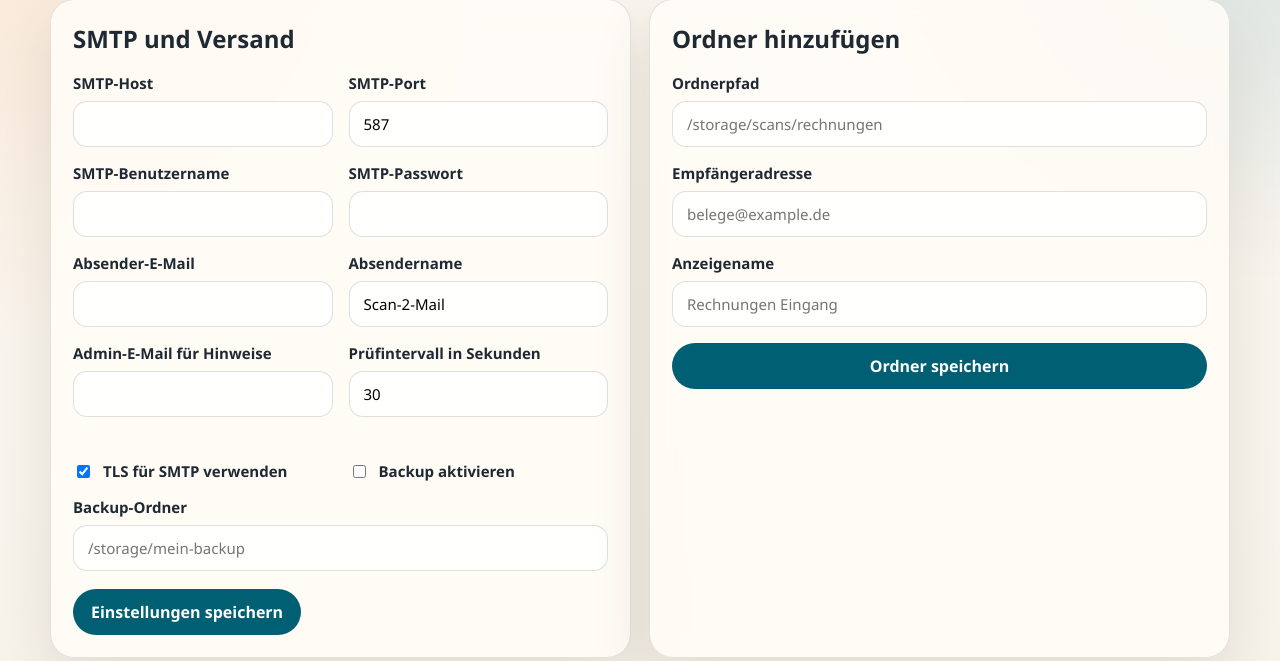
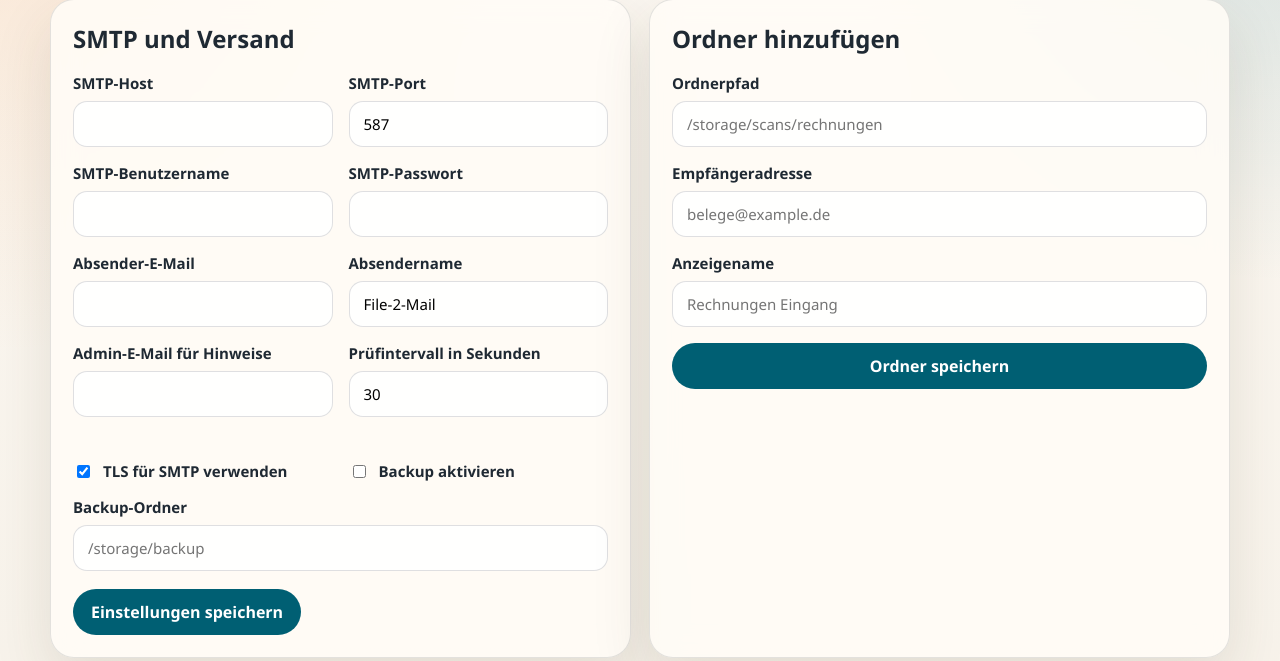
Before and after one commit to Wolf6660/File-2-Mail, a FastAPI app: page /settings in a window 1280 px wide. Shown: the part 166-827 px from the top of the page. Run offline with FastAPI, Linux system fonts and the light colour scheme; data comes from the database, SQL or seed files in the repository; data that the repository does not hold is empty.

Commit message:
Rename project to File-2-Mail

```diff
--- a/app/main.py
+++ b/app/main.py
@@ -17,7 +17,7 @@ from fastapi.templating import Jinja2Templates
 
 BASE_DIR = Path(__file__).resolve().parent.parent
 DATA_DIR = BASE_DIR / "data"
-DB_PATH = DATA_DIR / "scan2mail.db"
+DB_PATH = DATA_DIR / "file2mail.db"
 
 DEFAULT_SETTINGS = {
     "smtp_host": "",
@@ -25,7 +25,7 @@ DEFAULT_SETTINGS = {
     "smtp_username": "",
     "smtp_password": "",
     "sender_email": "",
-    "sender_name": "Scan-2-Mail",
+    "sender_name": "File-2-Mail",
     "admin_email": "",
     "scan_interval": "30",
     "backup_enabled": "0",
@@ -289,7 +289,7 @@ def notify_admin(settings: dict[str, str], recipient_email: str, file_path: Path
     msg = EmailMessage()
     msg["From"] = from_value
     msg["To"] = admin_email
-    msg["Subject"] = f"Scan-2-Mail Fehler fuer {recipient_email}"
+    msg["Subject"] = f"File-2-Mail Fehler fuer {recipient_email}"
     msg.set_content(
         "\n".join(
             [
@@ -434,7 +434,7 @@ class FolderMonitor:
             process_file(settings, folder_row, file_path)
 
 
-app = FastAPI(title="Scan-2-Mail")
+app = FastAPI(title="File-2-Mail")
 app.mount("/static", StaticFiles(directory=str(BASE_DIR / "static")), name="static")
 templates = Jinja2Templates(directory=str(BASE_DIR / "templates"))
 monitor = FolderMonitor()
@@ -509,7 +509,7 @@ def save_settings(
     smtp_username: str = Form(""),
     smtp_password: str = Form(""),
     sender_email: str = Form(""),
-    sender_name: str = Form("Scan-2-Mail"),
+    sender_name: str = Form("File-2-Mail"),
     admin_email: str = Form(""),
     scan_interval: str = Form("30"),
     backup_folder: str = Form(""),
--- a/docker-compose.yml
+++ b/docker-compose.yml
@@ -1,11 +1,10 @@
 services:
-  scan2mail:
+  file2mail:
     build: .
     ports:
       - "8000:8000"
     volumes:
       - ./data:/app/data
-      - /pfad/zum/ordner:/storage
     restart: unless-stopped
     healthcheck:
       test: ["CMD", "python", "-c", "import urllib.request; urllib.request.urlopen('http://127.0.0.1:8000/health', timeout=5)"]
--- a/templates/dashboard.html
+++ b/templates/dashboard.html
@@ -3,14 +3,14 @@
 <head>
     <meta charset="UTF-8">
     <meta name="viewport" content="width=device-width, initial-scale=1.0">
-    <title>Scan-2-Mail Dashboard</title>
+    <title>File-2-Mail Dashboard</title>
     <link rel="stylesheet" href="/static/styles.css">
 </head>
 <body>
     <div class="page-shell">
         <header class="hero">
             <div>
-                <p class="eyebrow">Scan-2-Mail</p>
+                <p class="eyebrow">File-2-Mail</p>
                 <h1>Versandstatus auf einen Blick</h1>
                 <p class="lead">Das Dashboard zeigt die letzten Versandereignisse pro Empfänger, farblich getrennt und direkt filterbar.</p>
             </div>
--- a/templates/settings.html
+++ b/templates/settings.html
@@ -3,7 +3,7 @@
 <head>
     <meta charset="UTF-8">
     <meta name="viewport" content="width=device-width, initial-scale=1.0">
-    <title>Scan-2-Mail Einstellungen</title>
+    <title>File-2-Mail Einstellungen</title>
     <link rel="stylesheet" href="/static/styles.css">
 </head>
 <body>
@@ -65,7 +65,7 @@
                     </label>
                     <label class="full">
                         <span>Backup-Ordner</span>
-                        <input type="text" name="backup_folder" value="{{ settings['backup_folder'] }}" placeholder="/storage/mein-backup">
+                        <input type="text" name="backup_folder" value="{{ settings['backup_folder'] }}" placeholder="/storage/backup">
                     </label>
                 </div>
                 <button class="button" type="submit">Einstellungen speichern</button>
```
Also changed, not shown: README.md.
